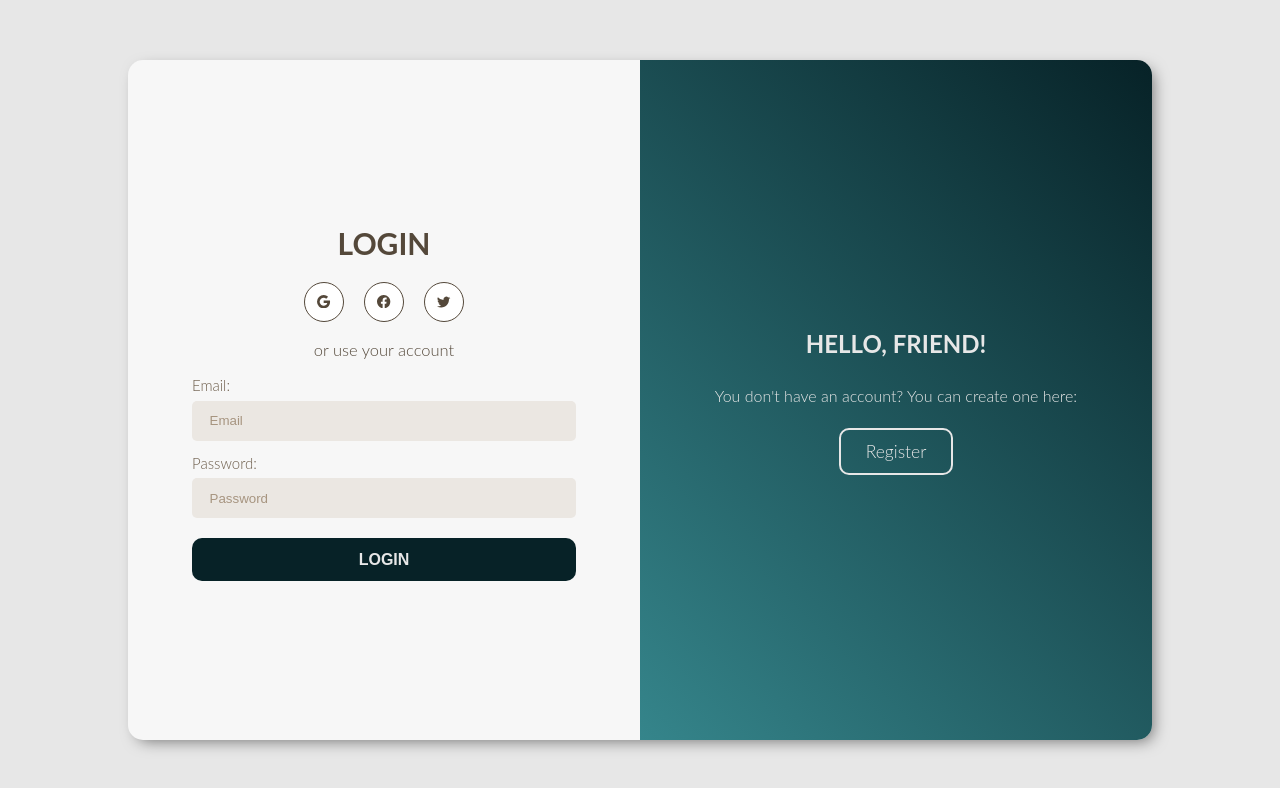
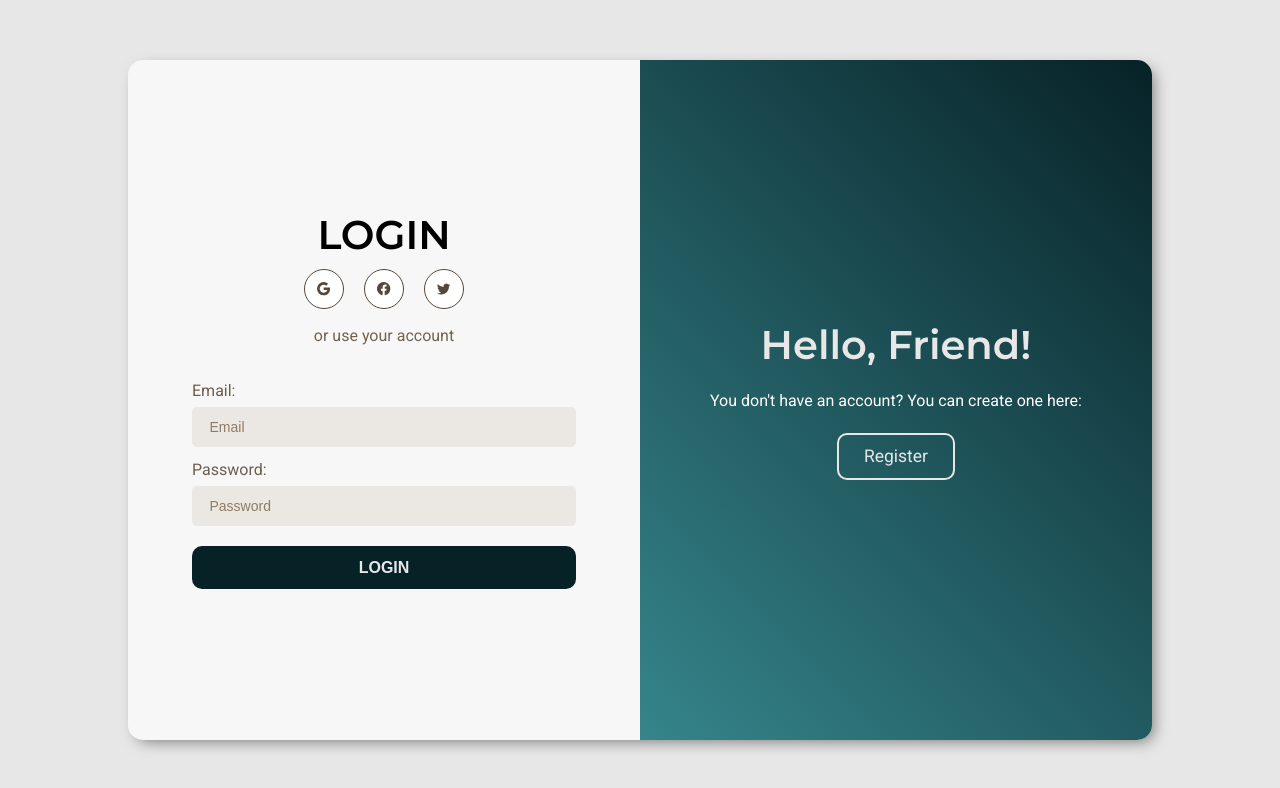
Before and after one commit to cristian-quintanilla/mytasks, a Next.js app: page /login in a window 1280 px wide. Shown: the top 788 px of the page. Built offline with nearby package versions, Linux system fonts and the light colour scheme.

Commit message:
Typography and Utilities

```diff
--- a/pages/login.tsx
+++ b/pages/login.tsx
@@ -15,7 +15,7 @@ const LoginPage = () => {
 			<div className='container'>
 				<section className='login'>
 					<form className='login__form'>
-						<h1>Login</h1>
+						<h1 className='h3 uppercase'>Login</h1>
 
 						<section className='login__social'>
 							<button type='button' className='login__social-button'>
@@ -31,7 +31,7 @@ const LoginPage = () => {
 							</button>
 						</section>
 
-						<p className='login__text'>or use your account</p>
+						<p className='text-dark mb-sm'>or use your account</p>
 
 						<section className='login__form-group'>
 							<label
@@ -75,8 +75,8 @@ const LoginPage = () => {
 					</form>
 
 					<section className='login__register'>
-						<h1>Hello, Friend!</h1>
-						<p>
+						<h1 className='h3'>Hello, Friend!</h1>
+						<p className='text-light'>
 							You don't have an account? You can create one here:
 						</p>
 
--- a/styles/base/_base.scss
+++ b/styles/base/_base.scss
@@ -1,4 +1,7 @@
-/* GENERALS */
+@import url('https://fonts.googleapis.com/css2?family=Roboto:wght@300;400;500;700;900&display=swap');
+@import url('https://fonts.googleapis.com/css2?family=Montserrat:wght@300;400;500;600;700&display=swap');
+
+//* GENERALS
 *,
 *::before,
 *::after {
@@ -18,8 +21,8 @@ html {
 
 body {
   background-color: $color-grey-light-1;
-	font-family: $font-primary;
-	font-weight: 300;
+	font-family: $font-display;
+	font-weight: 400;
 	line-height: 1.6;
 }
 
--- a/styles/base/_settings.scss
+++ b/styles/base/_settings.scss
@@ -14,8 +14,8 @@ $color-facebook: #3B5998;
 $color-twitter: #55ACEE;
 
 //* Fonts
-$font-primary: 'Lato', sans-serif;
-$font-display: 'Josefin Sans', sans-serif;
+$font-display: 'Roboto', sans-serif;
+$font-heading: 'Montserrat', sans-serif;
 
 //* Breakpoints
 $bp-largest: 75em;  /* 1200px */
--- /dev/null
+++ b/styles/base/_typography.scss
@@ -0,0 +1,51 @@
+@mixin font-heading($size, $weight) {
+	font-family: $font-heading;
+	font-size: $size;
+	font-weight: $weight;
+	line-height: 1.2;
+}
+
+@mixin paragraph {
+	font-family: $font-display;
+	font-size: 1.6rem;
+	font-weight: 400;
+	line-height: 1.5;
+}
+
+.h1 {
+	@include font-heading(6rem, 700);
+}
+
+.h2 {
+	@include font-heading(5rem, 600);
+}
+
+.h3 {
+	@include font-heading(4rem, 600);
+}
+
+.h4 {
+	@include font-heading(3.5rem, 500);
+}
+
+.h5 {
+	@include font-heading(3rem, 500);
+}
+
+.h6 {
+	@include font-heading(2.5rem, 300);
+}
+
+.text-light {
+	@include paragraph;
+	color: lighten($color: $color-grey-light-1, $amount: 15);
+}
+
+.text-dark {
+	@include paragraph;
+	color: lighten($color: $color-grey-dark-1, $amount: 10);
+}
+
+.uppercase {
+	text-transform: uppercase;
+}
--- /dev/null
+++ b/styles/base/_utilities.scss
@@ -0,0 +1,31 @@
+.mb-sm {
+	margin-bottom: 2rem;
+}
+
+.mb-md {
+	margin-bottom: 3rem;
+}
+
+.mb-lg {
+	margin-bottom: 4rem;
+}
+
+.mb-xl {
+	margin-bottom: 8rem;
+}
+
+.mt-sm {
+	margin-top: 2rem;
+}
+
+.mt-md {
+	margin-top: 3rem;
+}
+
+.mt-lg {
+	margin-top: 4rem;
+}
+
+.mt-xl {
+	margin-top: 8rem;
+}
--- a/styles/components/auth.scss
+++ b/styles/components/auth.scss
@@ -22,15 +22,15 @@
 	gap: 2rem;
 
 	border-radius: $border-radius;
-	padding: 0 2.5rem;
+	padding: 0 2rem;
 	text-align: center;
 	height: 85vh;
 	width: 40vw;
 
 	@media only screen and (max-width: $bp-medium) {
 		border-radius: $border-radius-small;
-		height: 30vh;
-		width: 75vw;
+		height: 32.5vh;
+		width: 80vw;
 	}
 }
 
@@ -51,15 +51,8 @@
 
 		@media only screen and (max-width: $bp-medium) {
 			border-radius: 1.5rem 1.5rem 0 0;
-			height: 65vh;
-			width: 75vw;
-		}
-
-		h1 {
-			color: $color-grey-dark-1;
-			font-size: 3rem;
-			text-transform: uppercase;
-			margin-bottom: .5rem;
+			height: 62.5vh;
+			width: 80vw;
 		}
 
 		&-group {
@@ -70,7 +63,7 @@
 
 			&-label {
 				color: $color-grey-dark-2;
-				font-size: 1.5rem;
+				font-size: 1.6rem;
 			}
 
 			&-input {
@@ -81,7 +74,8 @@
 				padding: 1.25rem 1.75rem;
 
 				&::placeholder {
-					color: lighten($color: $color-grey-dark-1, $amount: 30);
+					color: lighten($color: $color-grey-dark-1, $amount: 20);
+					font-size: 1.4rem;
 				}
 			}
 		}
@@ -111,17 +105,7 @@
 		@include info-message(0 1.5rem 1.5rem 0, 0 0 1.5rem 1.5rem);
 
 		background-image: linear-gradient(45deg, $color-secondary, $color-primary);
-
-		h1 {
-			color: $color-grey-light-1;
-			font-size: 2.4rem;
-			text-transform: uppercase;
-		}
-
-		p {
-			color: $color-grey-light-1;
-			font-size: 1.6rem;
-		}
+		color: $color-grey-light-1 !important;
 
 		a {
 			color: $color-grey-light-1;
@@ -178,11 +162,6 @@
 			}
 		}
 	}
-
-	&__text {
-		color: $color-grey-dark-1;
-		font-size: 1.65rem;
-	}
 }
 
 //* Register Page
@@ -193,17 +172,7 @@
 		@include info-message(1.5rem 0 0 1.5rem, 1.5rem 1.5rem 0 0);
 
 		background-image: linear-gradient(45deg, $color-secondary, $color-primary);
-
-		h1 {
-			color: $color-grey-light-1;
-			font-size: 2.4rem;
-			text-transform: uppercase;
-		}
-
-		p {
-			color: $color-grey-light-1;
-			font-size: 1.6rem;
-		}
+		color: $color-grey-light-1 !important;
 
 		a {
 			color: $color-grey-light-1;
@@ -235,15 +204,8 @@
 
 		@media only screen and (max-width: $bp-medium) {
 			border-radius: 1.5rem 1.5rem 0 0;
-			height: 65vh;
-			width: 75vw;
-		}
-
-		h1 {
-			color: $color-grey-dark-1;
-			font-size: 3rem;
-			text-transform: uppercase;
-			margin-bottom: .5rem;
+			height: 62.5vh;
+			width: 80vw;
 		}
 
 		&-group {
@@ -254,7 +216,7 @@
 
 			&-label {
 				color: $color-grey-dark-2;
-				font-size: 1.5rem;
+				font-size: 1.6rem;
 			}
 
 			&-input {
@@ -265,7 +227,8 @@
 				padding: 1.25rem 1.75rem;
 
 				&::placeholder {
-					color: lighten($color: $color-grey-dark-1, $amount: 30);
+					color: lighten($color: $color-grey-dark-1, $amount: 20);
+					font-size: 1.4rem;
 				}
 			}
 		}
@@ -290,9 +253,4 @@
 			}
 		}
 	}
-
-	&__text {
-		color: $color-grey-dark-1;
-		font-size: 1.65rem;
-	}
 }
--- a/styles/index.scss
+++ b/styles/index.scss
@@ -1,6 +1,8 @@
 //* Base
 @import './base/settings';
 @import './base/base';
+@import './base//typography';
+@import './base/utilities';
 
 //* Components
 @import './components/auth';
```
Also changed, not shown: pages/register.tsx (+4 -4 lines).
